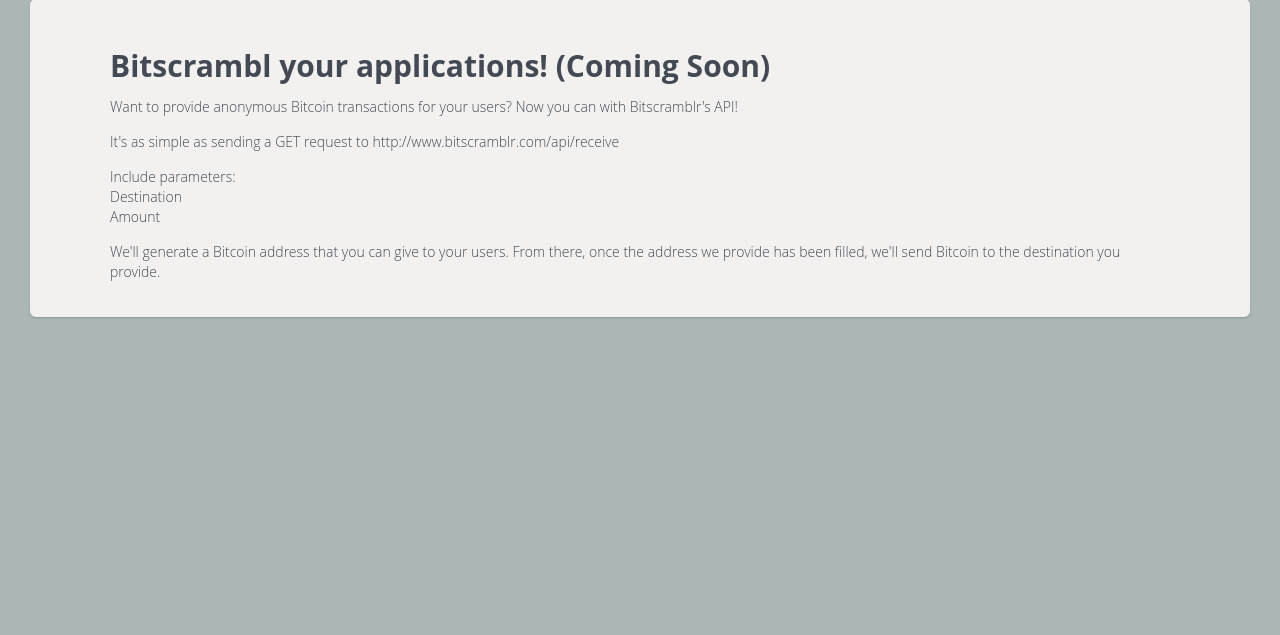
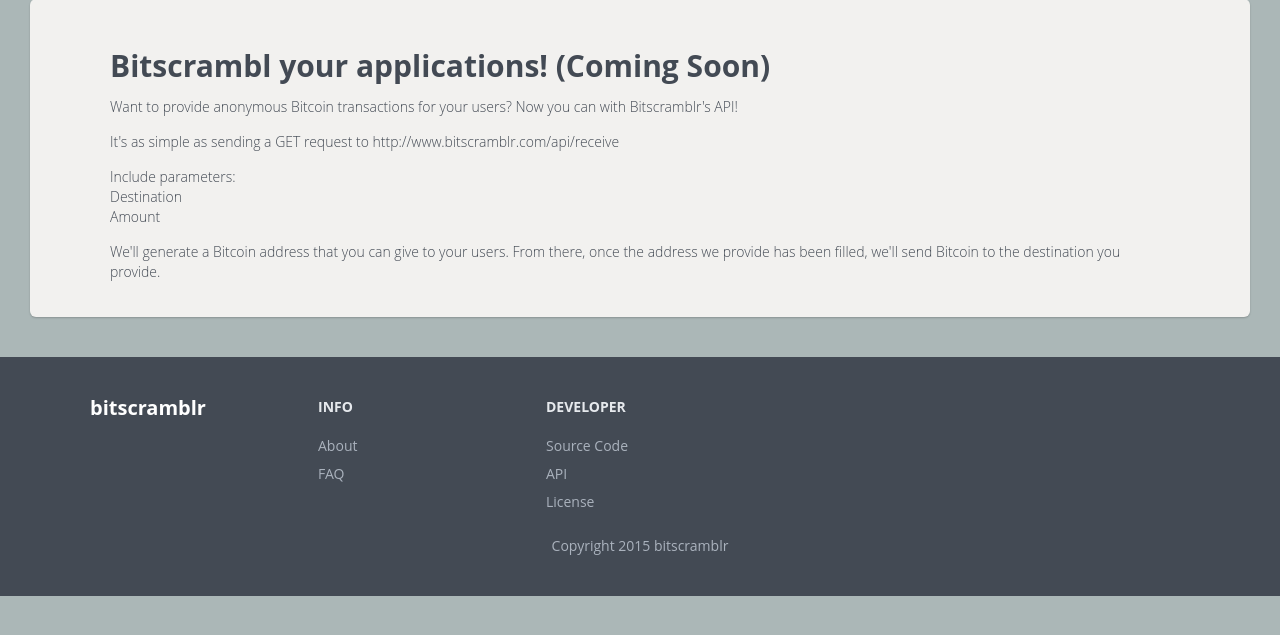
Before and after one commit to ehickox/bitscramblr, a Flask app: page /api in a window 1280 px wide. Shown: the part 61-696 px from the top of the page. Run offline with Flask 2, Linux system fonts and the light colour scheme; some libraries are stand-ins or nearby versions.

Commit message:
added footer

```diff
--- a/app/templates/base.html
+++ b/app/templates/base.html
@@ -60,6 +60,43 @@
     {% block body %}
     {% endblock %}
 
+    <br>
+    <div class="row">
+      <div class="col-md-12">
+	<div class="footer">
+	  <div class="container">
+	    <div class="clearfix">
+	      <div class="footer-logo">
+		<a href="#">bitscramblr</a>
+	      </div>
+	      <dl class="footer-nav">
+		<dt class="nav-title">INFO</dt>
+		<dd class="nav-item">
+		  <a href="{{ url_for('about') }}">About</a>
+		</dd>
+		<dd class="nav-item">
+		  <a href="{{ url_for('faq') }}">FAQ</a>
+		</dd>
+	      </dl>
+	      <dl class="footer-nav">
+		<dt class="nav-title">DEVELOPER</dt>
+		<dd class="nav-item">
+		  <a href="https://github.com/ehickox2012/bitscramblr">Source Code</a>
+		</dd>
+		<dd class="nav-item">
+		  <a href="{{ url_for('api') }}">API</a>
+		</dd>
+		<dd class="nav-item">
+		  <a href="https://github.com/ehickox2012/bitscramblr/blob/master/LICENSE.txt">License</a>
+		</dd>
+	      </dl>
+	    </div>
+	    <div class="footer-copyright text-center">Copyright 2015 bitscramblr</div>
+	  </div>
+	</div>
+      </div>
+    </div>
+
     <script src="//ajax.googleapis.com/ajax/libs/jquery/2.1.3/jquery.min.js"></script>
     <script>window.jQuery || document.write('<script src="{{ static('js/vendors/jquery-2.1.0.min.js') }}"><\/script>')</script>
 
```
